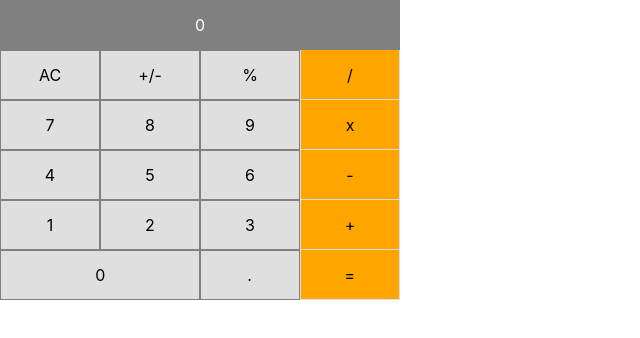
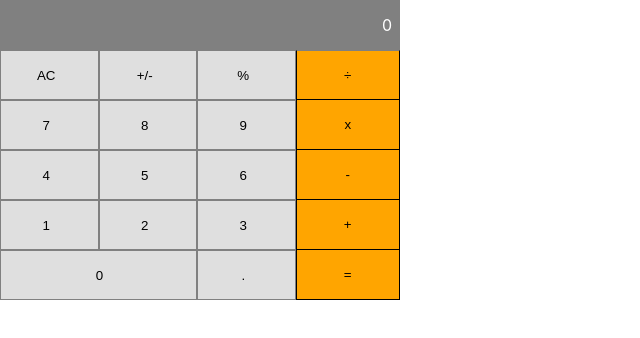
Before and after one commit to NelsonAraujo93/first-react-app, a React (Create React App) app: page / in a window 1280 px wide. Shown: the top 338 px of the page, without its empty margins (0-640 px from the left). Built offline with nearby package versions, Linux system fonts and the light colour scheme.

Commit message:
Add big.js and files & create and import functions from calculate and operate

```diff
--- a/package.json
+++ b/package.json
@@ -6,6 +6,7 @@
     "@testing-library/jest-dom": "^5.16.5",
     "@testing-library/react": "^13.4.0",
     "@testing-library/user-event": "^13.5.0",
+    "big.js": "^6.2.1",
     "prop-types": "^15.8.1",
     "react": "^18.2.0",
     "react-dom": "^18.2.0",
--- a/src/components/Calculator.js
+++ b/src/components/Calculator.js
@@ -1,6 +1,39 @@
 import PropTypes from 'prop-types';
+import { useState } from 'react';
+import calculate from '../logic/calculate';
 
 function Calculator() {
+  const [calculator, setCalculator] = useState(
+    {
+      total: null,
+      next: null,
+      operation: null,
+    },
+  );
+
+  const [displayNumber, setDisplayNumber] = useState('0');
+
+  const byPassNext = (calculator) => {
+    if (calculator.next) {
+      return setDisplayNumber(calculator.next);
+    }
+    if (calculator.total) {
+      return setDisplayNumber(calculator.total);
+    }
+    return setDisplayNumber('0');
+  };
+  const clickCalc = (value) => {
+    const newCalculator = calculate(calculator, value);
+    setCalculator(newCalculator);
+    byPassNext(newCalculator);
+  };
+
+  /*
+  const clickOperation = (value) => {
+    setCurrentNumber(value);
+  };
+  */
+
   return (
     <div
       style={{
@@ -17,7 +50,9 @@ function Calculator() {
           flex: 1,
         }}
       >
-        <Display numberParent={0} />
+        <Display
+          numberParent={displayNumber}
+        />
       </div>
       <div className="calc-numbers">
         <div
@@ -28,10 +63,10 @@ function Calculator() {
           }}
           className="line"
         >
-          <GrayBtn string="AC" />
-          <GrayBtn string="+/-" />
-          <GrayBtn string="%" />
-          <OrangeBtn string="/" />
+          <GrayBtn string="AC" clickCalc={clickCalc} />
+          <GrayBtn string="+/-" clickCalc={clickCalc} />
+          <GrayBtn string="%" clickCalc={clickCalc} />
+          <OrangeBtn string="÷" first clickCalc={clickCalc} />
         </div>
         <div
           style={{
@@ -41,10 +76,10 @@ function Calculator() {
           }}
           className="line"
         >
-          <GrayBtn string="7" />
-          <GrayBtn string="8" />
-          <GrayBtn string="9" />
-          <OrangeBtn string="x" />
+          <GrayBtn string="7" clickCalc={clickCalc} />
+          <GrayBtn string="8" clickCalc={clickCalc} />
+          <GrayBtn string="9" clickCalc={clickCalc} />
+          <OrangeBtn string="x" clickCalc={clickCalc} />
         </div>
         <div
           style={{
@@ -54,10 +89,10 @@ function Calculator() {
           }}
           className="line"
         >
-          <GrayBtn string="4" />
-          <GrayBtn string="5" />
-          <GrayBtn string="6" />
-          <OrangeBtn string="-" />
+          <GrayBtn string="4" clickCalc={clickCalc} />
+          <GrayBtn string="5" clickCalc={clickCalc} />
+          <GrayBtn string="6" clickCalc={clickCalc} />
+          <OrangeBtn string="-" clickCalc={clickCalc} />
         </div>
         <div
           style={{
@@ -67,10 +102,10 @@ function Calculator() {
           }}
           className="line"
         >
-          <GrayBtn string="1" />
-          <GrayBtn string="2" />
-          <GrayBtn string="3" />
-          <OrangeBtn string="+" />
+          <GrayBtn string="1" clickCalc={clickCalc} />
+          <GrayBtn string="2" clickCalc={clickCalc} />
+          <GrayBtn string="3" clickCalc={clickCalc} />
+          <OrangeBtn string="+" clickCalc={clickCalc} />
         </div>
         <div
           style={{
@@ -80,9 +115,9 @@ function Calculator() {
           }}
           className="line"
         >
-          <GrayBtn string="0" big />
-          <GrayBtn string="." />
-          <OrangeBtn string="=" />
+          <GrayBtn string="0" clickCalc={clickCalc} big />
+          <GrayBtn string="." clickCalc={clickCalc} />
+          <OrangeBtn string="=" clickCalc={clickCalc} />
         </div>
       </div>
     </div>
@@ -91,8 +126,12 @@ function Calculator() {
 
 function OrangeBtn(props) {
   const { string } = props;
+  const { clickCalc } = props;
+  const { first } = props;
   return (
-    <div
+    <button
+      type="button"
+      onClick={() => { clickCalc(string); }}
       style={{
         display: 'flex',
         flex: 1,
@@ -102,28 +141,36 @@ function OrangeBtn(props) {
         justifyContent: 'center',
         borderStyle: 'solid',
         borderWidth: 1,
-        borderColor: '#dfdfdf',
-        borderTop: 0,
+        boxSizing: 'border-box',
+        borderTopColor: first ? 'gray' : '#efefef',
+        borderTopWidth: first ? 1 : 0,
       }}
     >
       {string}
-    </div>
+    </button>
   );
 }
 
 OrangeBtn.defaultProps = {
-  string: 0,
+  string: '',
+  first: false,
+  clickCalc: () => {},
 };
 
 OrangeBtn.propTypes = {
   string: PropTypes.string,
+  first: PropTypes.bool,
+  clickCalc: PropTypes.func,
 };
 
 function GrayBtn(props) {
   const { string } = props;
   const { big } = props;
+  const { clickCalc } = props;
   return (
-    <div
+    <button
+      type="button"
+      onClick={() => { clickCalc(string); }}
       style={{
         display: 'flex',
         flex: big ? 2 : 1,
@@ -135,23 +182,25 @@ function GrayBtn(props) {
         borderStyle: 'solid',
         borderWidth: 1,
         borderColor: 'gray',
-        paddingLeft: big ? 1 : 0,
+        paddingLeft: big ? 8 : 0,
         boxSizing: 'border-box',
       }}
     >
       {string}
-    </div>
+    </button>
   );
 }
 
 GrayBtn.defaultProps = {
   string: 0,
   big: false,
+  clickCalc: () => {},
 };
 
 GrayBtn.propTypes = {
   string: PropTypes.string,
   big: PropTypes.bool,
+  clickCalc: PropTypes.func,
 };
 
 function Display(props) {
@@ -165,8 +214,10 @@ function Display(props) {
         color: 'white',
         background: 'gray',
         alignItems: 'center',
-        justifyContent: 'center',
+        justifyContent: 'flex-end',
         boxSizing: 'border-box',
+        paddingRight: 8,
+        paddingLeft: 8,
       }}
     >
       {numberParent}
@@ -175,11 +226,11 @@ function Display(props) {
 }
 
 Display.defaultProps = {
-  numberParent: 0,
+  numberParent: '0',
 };
 
 Display.propTypes = {
-  numberParent: PropTypes.number,
+  numberParent: PropTypes.string,
 };
 
 export default Calculator;
--- /dev/null
+++ b/src/logic/calculate.js
@@ -0,0 +1,132 @@
+import operate from './operate';
+
+function isNumber(item) {
+  return !!item.match(/[0-9]+/);
+}
+
+/**
+ * Given a button name and a calculator data object, return an updated
+ * calculator data object.
+ *
+ * Calculator data object contains:
+ *   total:s      the running total
+ *   next:String       the next number to be operated on with the total
+ *   operation:String  +, -, etc.
+ */
+export default function calculate(obj, buttonName) {
+  if (buttonName === 'AC') {
+    return {
+      total: null,
+      next: null,
+      operation: null,
+    };
+  }
+
+  if (isNumber(buttonName)) {
+    if (buttonName === '0' && obj.next === '0') {
+      return {};
+    }
+    // If there is an operation, update next
+    if (obj.operation) {
+      if (obj.next && obj.next !== '0') {
+        return { ...obj, next: obj.next + buttonName };
+      }
+      return { ...obj, next: buttonName };
+    }
+    // If there is no operation, update next and clear the value
+    if (obj.next && obj.next !== '0') {
+      return {
+        next: obj.next + buttonName,
+        total: null,
+      };
+    }
+    return {
+      next: buttonName,
+      total: null,
+    };
+  }
+
+  if (buttonName === '.') {
+    if (obj.next) {
+      if (obj.next.includes('.')) {
+        return { ...obj };
+      }
+      return { ...obj, next: `${obj.next}.` };
+    }
+    if (obj.operation) {
+      return { ...obj, next: '0.' };
+    }
+    if (obj.total) {
+      if (obj.total.includes('.')) {
+        return {};
+      }
+      return { ...obj, next: `${obj.total}.` };
+    }
+    return { ...obj, next: '0.' };
+  }
+
+  if (buttonName === '=') {
+    if (obj.next && obj.operation) {
+      return {
+        total: operate(obj.total, obj.next, obj.operation),
+        next: null,
+        operation: null,
+      };
+    }
+    // '=' with no operation, nothing to do
+    return {};
+  }
+
+  if (buttonName === '+/-') {
+    if (obj.next) {
+      return { ...obj, next: (-1 * parseFloat(obj.next)).toString() };
+    }
+    if (obj.total) {
+      return { ...obj, total: (-1 * parseFloat(obj.total)).toString() };
+    }
+    return {};
+  }
+
+  // Button must be an operation
+
+  // When the user presses an operation button without having entered
+  // a number first, do nothing.
+  // if (!obj.next && !obj.total) {
+  //   return {};
+  // }
+
+  // User pressed an operation after pressing '='
+  if (!obj.next && obj.total && !obj.operation) {
+    return { ...obj, operation: buttonName };
+  }
+
+  // User pressed an operation button and there is an existing operation
+  if (obj.operation) {
+    if (obj.total && !obj.next) {
+      return { ...obj, operation: buttonName };
+    }
+    if (!obj.total) {
+      return { total: 0, operation: buttonName };
+    }
+
+    return {
+      total: operate(obj.total, obj.next, obj.operation),
+      next: null,
+      operation: buttonName,
+    };
+  }
+
+  // no operation yet, but the user typed one
+
+  // The user hasn't typed a number yet, just save the operation
+  if (!obj.next) {
+    return { operation: buttonName };
+  }
+
+  // save the operation and shift 'next' into 'total'
+  return {
+    total: obj.next,
+    next: null,
+    operation: buttonName,
+  };
+}
--- /dev/null
+++ b/src/logic/operate.js
@@ -0,0 +1,30 @@
+import Big from 'big.js';
+
+export default function operate(numberOne, numberTwo, operation) {
+  const one = Big(numberOne);
+  const two = Big(numberTwo);
+  if (operation === '+') {
+    return one.plus(two).toString();
+  }
+  if (operation === '-') {
+    return one.minus(two).toString();
+  }
+  if (operation === 'x') {
+    return one.times(two).toString();
+  }
+  if (operation === '÷') {
+    try {
+      return one.div(two).toString();
+    } catch (err) {
+      return "Can't divide by 0.";
+    }
+  }
+  if (operation === '%') {
+    try {
+      return one.mod(two).toString();
+    } catch (err) {
+      return "Can't find modulo as can't divide by 0.";
+    }
+  }
+  throw Error(`Unknown operation '${operation}'`);
+}
```
Also changed, not shown: 1 other file (tests, documents, lock files or other folders).
